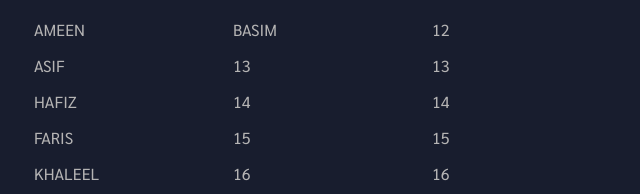
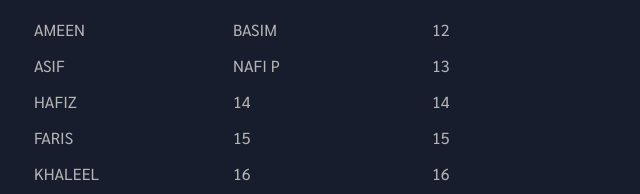
Before and after one commit to KV569/dqdhdc, a plain HTML site: page links.html in a window 1280 px wide. Shown: the part 397-591 px from the top of the page, 618-1258 px from the left. Drawn offline with Linux system fonts and the light colour scheme.

Commit message:
Update links.html

```diff
--- a/links.html
+++ b/links.html
@@ -163,7 +163,7 @@
                                     <ul>
                                         <li><a href="https://www.canva.com/design/DAGOeHsIdNo/7JUvQdqVjSsap2M8tJ4OXw/edit?utm_content=DAGOeHsIdNo&utm_campaign=designshare&utm_medium=link2&utm_source=sharebutton"> BASIM</a>
                                         </li>
-                                        <li><a href="#processing">13</a>
+                                        <li><a href="https://docs.google.com/document/d/1MRHkSAQb8Oub9WBdia_RrvcPUtQTmoEO0fMrtHUvsLI/edit?usp=sharing">NAFI P</a>
                                         </li>
                                         <li><a href="#research">14</a>
                                         </li>
```
